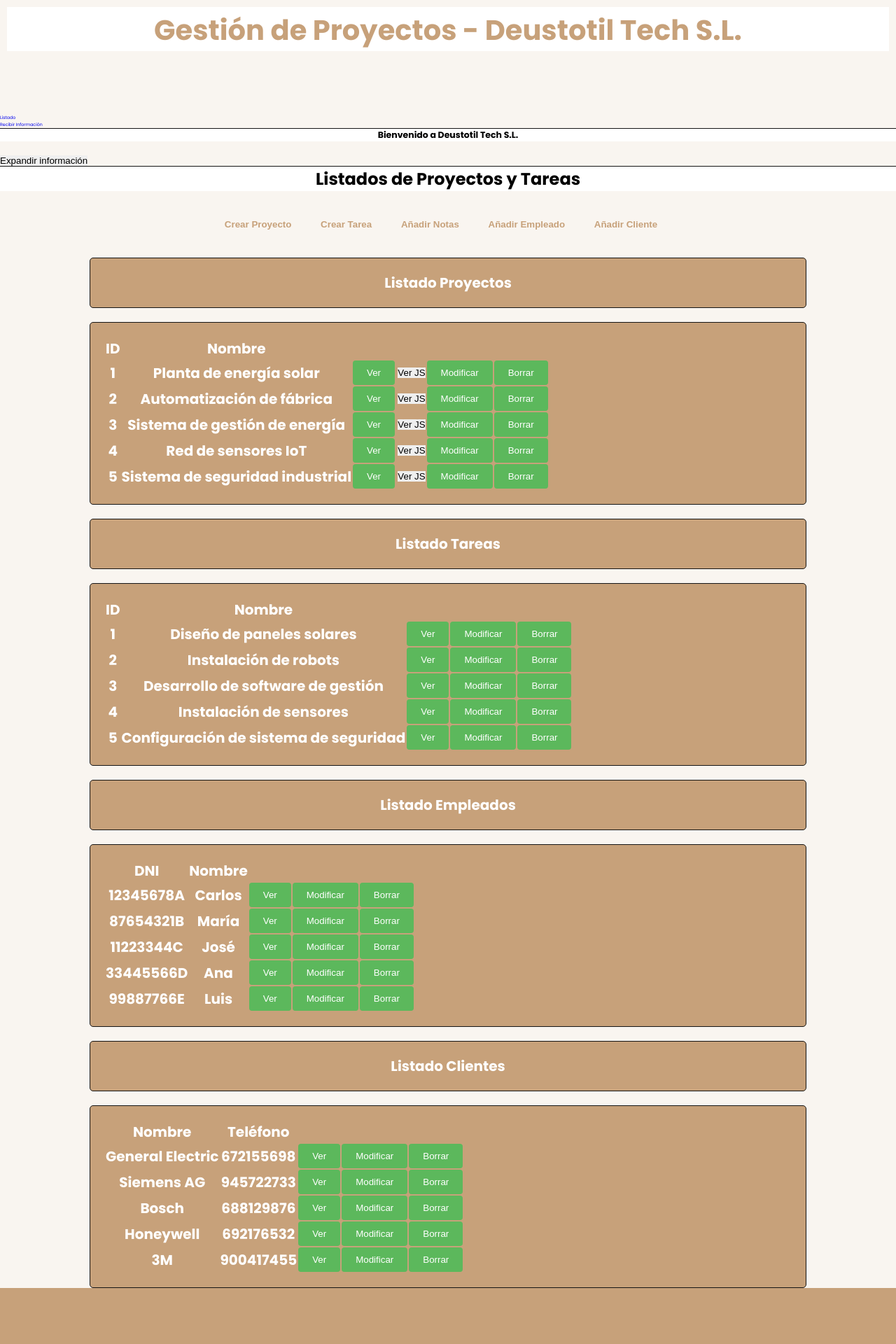
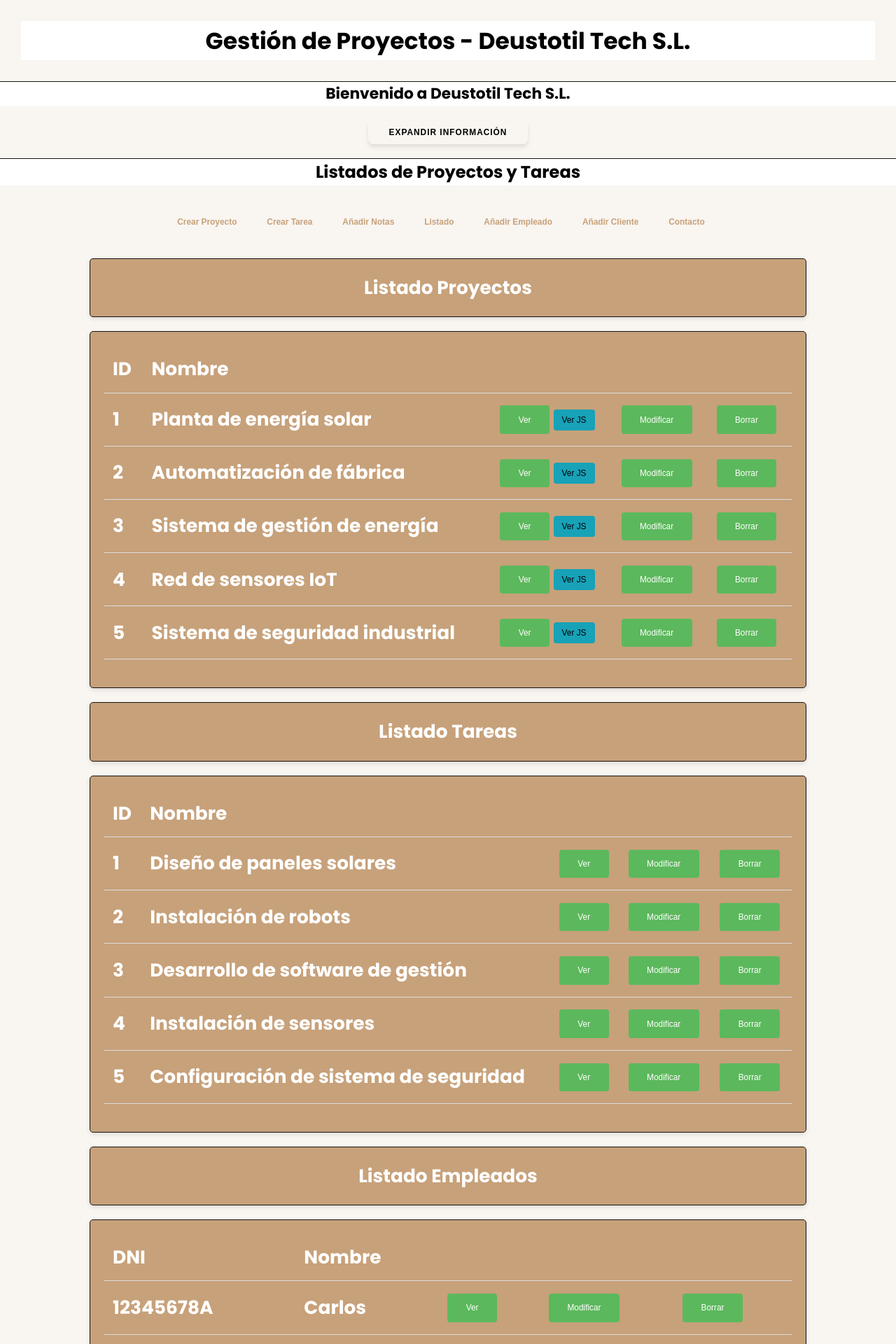
Before and after one commit to joncanadas/Grupo_9-Entregable_2, a Django app: page /DjangoGePrApp/listados/ in a window 1280 px wide. Shown: the top 1920 px of the page at 70% size. Before the commit the page ends 1840 px from the top, so only its background shows below. Run offline with Django 5.2, Linux system fonts and the light colour scheme; data comes from the database, SQL or seed files in the repository; lists and menus that the app fills with data are empty.

Commit message:
+cambios

```diff
--- a/DjangoGestionProyectos/DjangoGePrApp/templates/index.html
+++ b/DjangoGestionProyectos/DjangoGePrApp/templates/index.html
@@ -21,12 +21,6 @@
           <h1 class="tituloIndex">Gestión de Proyectos - Deustotil Tech S.L.</h1>
         </div>
       </nav>
-    <div>
-      <a href="{% url 'listados' %}">Listado</a>
-    </div>
-    <div>
-      <a href="{% url 'enviarCorreo' %}">Recibir Información</a>
-    </div>
       <h1>Bienvenido a Deustotil Tech S.L.</h1>
       <button id="expand-button">Expandir información</button>
       <div id="info-block">
--- a/DjangoGestionProyectos/DjangoGePrApp/templates/listados.html
+++ b/DjangoGestionProyectos/DjangoGePrApp/templates/listados.html
@@ -10,13 +10,18 @@
     <button class="nav">
       <a href="{% url 'añadirNota' %}">Añadir Notas</a>
     </button>
+    <button class="nav"><a href="{% url 'listados' %}">Listado</a></button>
     <button class="nav">
       <a href="{% url 'añadirEmpleado' %}">Añadir Empleado</a>
     </button>
     <button class="nav">
       <a href="{% url 'añadirCliente' %}">Añadir Cliente</a>
     </button>
-  </div>
+    <button class="nav">
+      <a href="{% url 'enviarCorreo' %}">Contacto</a>
+    </button>
+
+    </div>
 </div>
 
 <h3 class="detallesProyecto">Listado Proyectos</h3>
--- a/DjangoGestionProyectos/static/css/style.css
+++ b/DjangoGestionProyectos/static/css/style.css
@@ -5,21 +5,28 @@
   --accent-color: #efa162;
   --form-background: #5cb85c; /* Verde complementario */
   --form-hover: #4cae4c;
-  --btn-blue: rgb(0, 162, 255);
-  --btn-yellow: rgb(226, 226, 84);
-  --btn-red: rgb(241, 64, 64);
+  --btn-green: #28a745; /* Verde */
+  --btn-green-hover: #218838; /* Verde oscuro */
+  --btn-blue: #17a2b8; /* Azul */
+  --btn-blue-hover: #138496; /* Azul oscuro */
+  --btn-yellow: #ffc107; /* Amarillo */
+  --btn-yellow-hover: #e0a800; /* Amarillo oscuro */
+  --btn-red: #dc3545; /* Rojo */
+  --btn-red-hover: #c82333; /* Rojo oscuro */;
 }
 
 body,
 html {
   height: 100%;
   font-family: "Poppins", sans-serif;
-  font-size: 62.5%;
+  font-size: 82.5%;
   box-sizing: border-box;
   margin: 0;
   padding: 0;
   background-color: var(--background-color);
+  line-height: 1.6;
 }
+
 
 * {
   margin: 0;
@@ -33,6 +40,7 @@ h3 {
   text-align: center;
   margin-bottom: 20px;
 }
+
 
 h1,
 h2 {
@@ -53,10 +61,19 @@ a {
   text-decoration: none;
 }
 
-input,
-button {
+input {
   outline: none;
   border: none;
+}
+
+button {
+  padding: 8px 12px;
+  margin: 5px 0;
+  border: none;
+  border-radius: 4px;
+  cursor: pointer;
+  transition: background-color 0.3s ease;
+  font-size: 0.9rem;
 }
 
 #id_fecha_inicio,
@@ -151,6 +168,7 @@ button {
   text-align: center;
   color: white;
   font-size: 2rem;
+  box-shadow: 0 3px 6px rgba(0, 0, 0, 0.1);
 }
 
 .formulario div,
@@ -197,16 +215,17 @@ button[type="submit"] a {
 }
 
 .btnDet {
-  background-color: var(--btn-blue);
+  background-color: green;
 }
 
 .btnModificar {
-  background-color: var(--btn-yellow);
+  background-color: yellow;
 }
 
-.btnBorrar {
-  background-color: var(--btn-red);
+.btnBorrar, .borrar {
+  background-color: red;
 }
+
 
 .detallesProyecto h3,
 .detallesTarea h3,
@@ -243,6 +262,86 @@ button[type="submit"] a {
   font-size: 2rem;
 }
 
-#info-block{
+#info-block {
   display: none;
+  max-width: 800px;
+  margin: 20px auto;
+  padding: 20px;
+  background-color: var(--white);
+  border: 1px solid var(--secondary-color);
+  border-radius: 10px;
+  box-shadow: 0 2px 5px rgba(0, 0, 0, 0.1);
 }
+
+
+nav.contenedor {
+  padding: 20px;
+  text-align: center;
+}
+
+.header0 .tituloIndex {
+  color: var(--white);
+  font-size: 2.5rem;
+  margin: 0;
+}
+
+button#expand-button {
+  display: block;
+  background-color: var(--button-bg);
+  color: var(--white);
+  border: none;
+  padding: 10px 30px;
+  margin: 20px auto;
+  font-size: 0,8rem;
+  font-weight: bold;
+  text-transform: uppercase;
+  letter-spacing: 1px;
+  border-radius: 8px;
+  cursor: pointer;
+  transition: background-color 0.3s ease, transform 0.3s ease;
+  box-shadow: 0 4px 6px rgba(0, 0, 0, 0.1);
+}
+
+button#expand-button:hover {
+  background-color: var(--button-hover-bg);
+  transform: translateY(-2px);
+  box-shadow: 0 6px 10px rgba(0, 0, 0, 0.15);
+}
+
+
+#info-block p {
+  margin-bottom: 15px;
+  line-height: 1.6;
+}
+
+table {
+  width: 100%;
+  border-collapse: collapse;
+  margin-bottom: 20px;
+}
+
+th, td {
+  padding: 12px;
+  text-align: left;
+  border-bottom: 1px solid #ddd;
+}
+
+.btnDet:hover {
+  background-color: var(--btn-green-hover);
+}
+
+.btnDetJS {
+  background-color: var(--btn-blue);
+}
+
+.btnDetJS:hover {
+  background-color: var(--btn-blue-hover);
+}
+
+.btnModificar:hover {
+  background-color: var(--btn-yellow-hover);
+}
+
+.btnBorrar:hover, .borrar:hover {
+  background-color: var(--btn-red-hover);
+}
```
Lines whose indentation alone changed are shown as unchanged.
